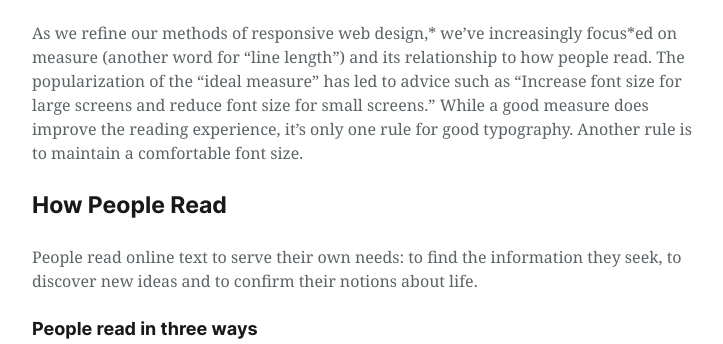
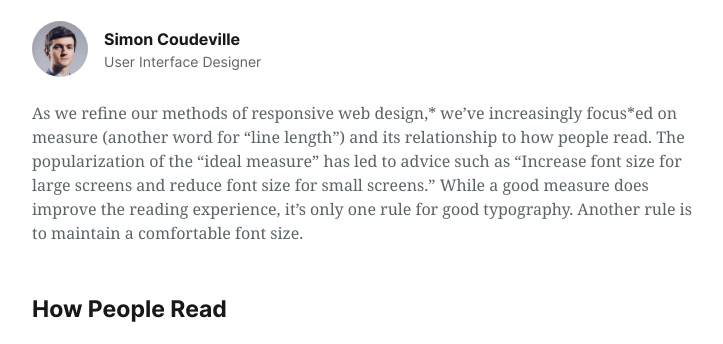
Before and after one commit to mct-ui/blogpost-design-dufoortmathias, a plain HTML site: page index.html in a window 1280 px wide. Shown: the part 615-959 px from the top of the page, without its empty margins (272-995 px from the left). Drawn offline with nearby package versions, Linux system fonts and the light colour scheme; a web font is replaced by a local one.

Commit message:
added author component  styles

```diff
--- a/css/screen.css
+++ b/css/screen.css
@@ -84,6 +84,10 @@ h2 {
     margin: 0 0 24px;
 }
 
+*+h2 {
+    margin-top: 48px;
+}
+
 h3 {
     font-size: 18px;
     line-height: 24px;
@@ -160,6 +164,37 @@ a:focus {
     color: #00e6a1;
 }
 
+/*
+    components: author
+*/
+
+.c-author {
+    display: flex;
+    align-items: center;
+    margin-bottom: 24px;
+    gap: 16px;
+}
+
+.c-author__image{
+    width: 56px;
+    height: 56px;
+    border-radius: 100%;
+}
+
+.c-author__name,
+.c-author__meta {
+    margin-bottom: 0;
+}
+
+.c-author__name {
+    font-size: 16px;
+    line-height: 24px;
+}
+
+.c-author__meta {
+    font-size: 14px;
+    font-family: "Inter Web", "Helvetica Neue", Helvetica, arial, sans-serif;
+}
 /* Small devices (landscape phones, 576px and up) */
 
 @media (min-width: 576px) {}
--- a/index.html
+++ b/index.html
@@ -22,7 +22,7 @@
     </head>
     <body>
         <header>
-            <p><time datetime="2018-17-02">17 februari 2018</time></p>
+            <p><time datetime="2018-02-17">17 februari 2018</time></p>
             <h1>Balancing Line Length And Font Size In Responsive Web Design</h1>
         </header>
         <figure>
@@ -31,9 +31,16 @@
                 <source srcset="img/picture.jpg" media="(min-width: 992px)">
                 <source srcset="img/picture-medium@2x.jpg" media="(min-width: 768px)">
                 <source srcset="img/picture-medium.jpg" media="(min-width: 576px)">
-                <img srcset="img/picture-square@2x.jpg" alt="Picture of girl reading on a tablet">
+                <img src="img/picture-square@2x.jpg" srcset="img/picture-square@2x.jpg" alt="Picture of girl reading on a tablet">
             </picture>
         </figure>
+        <div class="c-author">
+            <img class="c-author__image" src="img/avatar.jpg" alt="Simon Coudeville">
+            <div class="c-author__caption">
+                <h2 class="c-author__name">Simon Coudeville</h2>
+                <p class="c-author__meta">User Interface Designer</p>
+            </div>
+        </div>
         <p>
             As we refine our methods of responsive web design,* we’ve increasingly focus*ed on measure (another word for “line length”) and its relationship to how people read. The popularization of the “ideal measure” has led to advice such as “Increase font size for large screens and reduce font size for small screens.” While a good measure does improve the reading experience, it’s only one rule for good typography. Another rule is to maintain a comfortable font size.
         </p>
```
